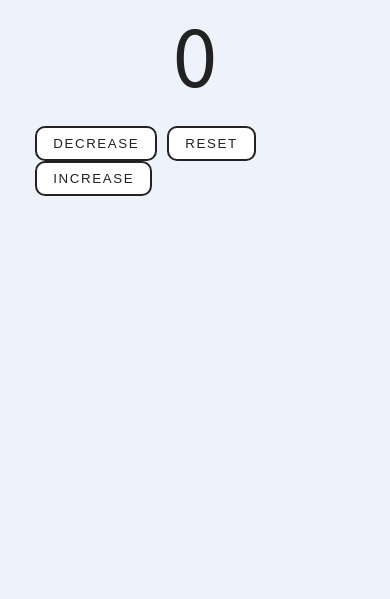
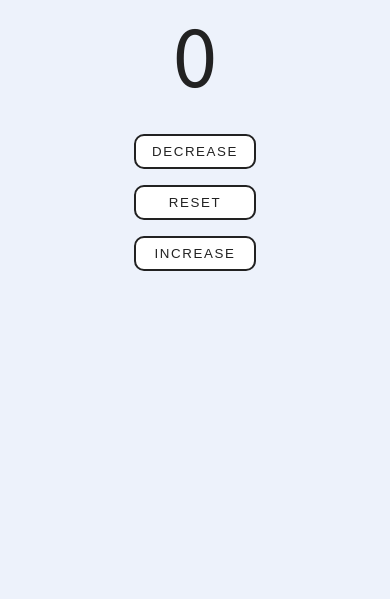
Before and after one commit to monicatevy/Counter, a plain HTML site: page index.html in a window 390 px wide. Shown: the part 179-778 px from the top of the page. Drawn offline with Linux system fonts and the light colour scheme.

Commit message:
add media query

```diff
--- a/css/style.css
+++ b/css/style.css
@@ -85,3 +85,20 @@ footer a {
 footer a:hover, footer i:hover {
     color: black;
 }
+
+@media (max-width: 414px){
+
+    main {
+        margin-top: 14%;
+    }
+    .btns {
+        display: flex;
+        flex-direction: column;
+        margin: 0;
+    }
+
+    .btn {
+        padding: 0.5rem 1rem;
+        margin: 0.5rem 0rem;
+    }
+}
```
